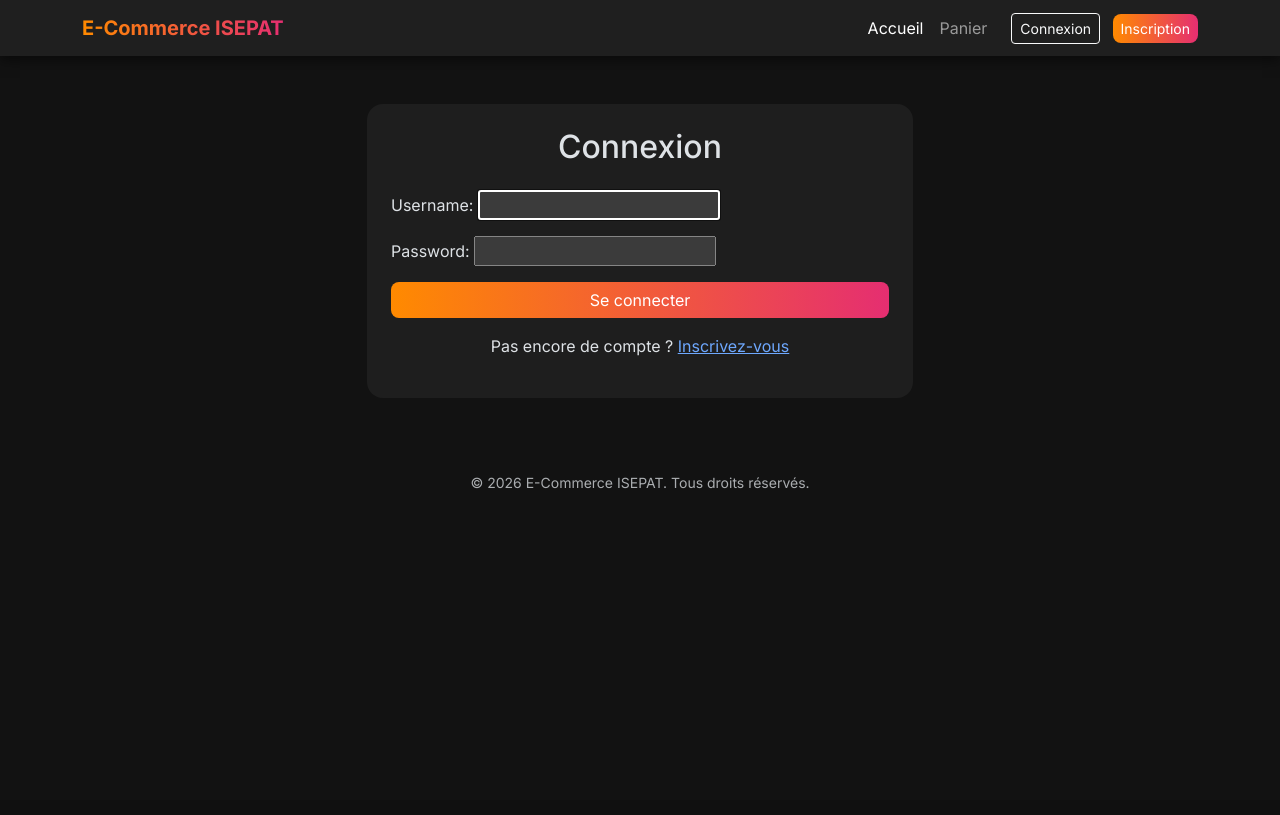
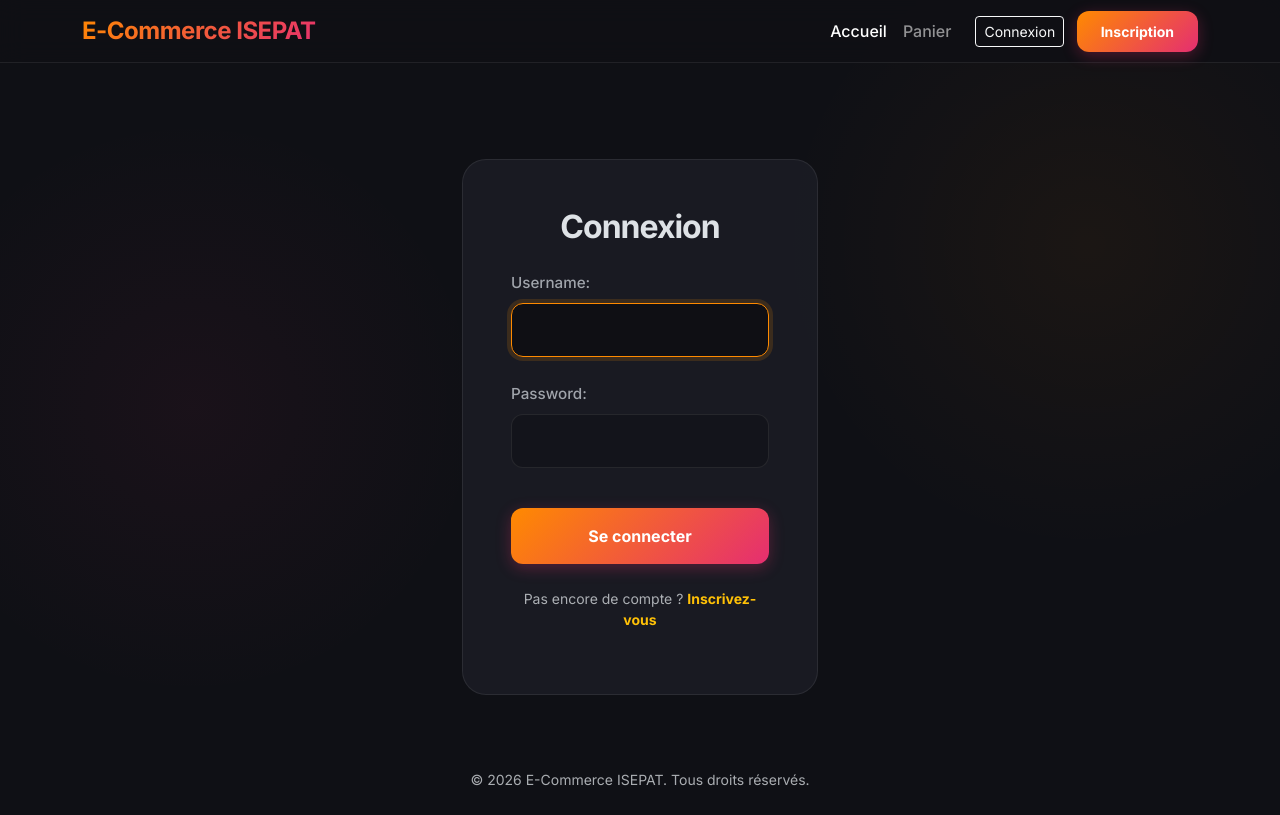
Before and after one commit to ndiayendaye291-oss/E-Commerce, a Django app: a page that uses frontend/templates/frontend/base.html in a window 1280 px wide. Before the commit the page ends 489 px from the top, so only its background shows below. Run offline with Django 5.2, Linux system fonts and the light colour scheme.

Commit message:
Revamp design to a modern premium glassmorphism dark theme

```diff
--- a/frontend/templates/frontend/base.html
+++ b/frontend/templates/frontend/base.html
@@ -10,39 +10,124 @@
     <link href="https://fonts.googleapis.com/css2?family=Inter:wght@400;500;700&display=swap" rel="stylesheet">
     <!-- Custom CSS -->
     <style>
+        :root {
+            --primary-gradient: linear-gradient(135deg, #ff8a00, #e52e71);
+            --bg-dark: #0f1015;
+            --card-bg: rgba(30, 32, 40, 0.7);
+            --border-color: rgba(255, 255, 255, 0.08);
+        }
         body {
             font-family: 'Inter', sans-serif;
-            background-color: #121212;
+            background-color: var(--bg-dark);
             color: #ffffff;
+            min-height: 100vh;
+            display: flex;
+            flex-direction: column;
+            background-image:
+                radial-gradient(circle at 15% 50%, rgba(229, 46, 113, 0.05), transparent 25%),
+                radial-gradient(circle at 85% 30%, rgba(255, 138, 0, 0.05), transparent 25%);
         }
         .navbar {
-            background-color: #1f1f1f !important;
-            box-shadow: 0 4px 12px rgba(0,0,0,0.5);
+            background: rgba(15, 16, 21, 0.8) !important;
+            backdrop-filter: blur(12px);
+            border-bottom: 1px solid var(--border-color);
         }
         .navbar-brand {
-            font-weight: 700;
-            background: linear-gradient(90deg, #ff8a00, #e52e71);
+            font-weight: 800;
+            font-size: 1.5rem;
+            background: var(--primary-gradient);
             -webkit-background-clip: text;
             -webkit-text-fill-color: transparent;
+            letter-spacing: -0.5px;
         }
+        .nav-link {
+            font-weight: 500;
+            transition: color 0.3s ease;
+        }
+        .nav-link:hover {
+            color: #ff8a00 !important;
+        }
+        /* Premium Cards (Glassmorphism) */
         .card {
-            background-color: #1e1e1e;
+            background: var(--card-bg);
+            backdrop-filter: blur(16px);
+            -webkit-backdrop-filter: blur(16px);
+            border: 1px solid var(--border-color);
+            border-radius: 24px;
+            transition: transform 0.4s cubic-bezier(0.175, 0.885, 0.32, 1.275), box-shadow 0.4s ease;
+            overflow: hidden;
+        }
+        .product-card:hover {
+            transform: translateY(-10px);
+            box-shadow: 0 20px 40px rgba(0,0,0,0.4), 0 0 20px rgba(255, 138, 0, 0.1);
+            border-color: rgba(255, 138, 0, 0.3);
+        }
+        /* Buttons */
+        .btn-primary {
+            background: var(--primary-gradient);
             border: none;
-            border-radius: 16px;
-            transition: transform 0.3s ease, box-shadow 0.3s ease;
-        }
-        .card:hover {
-            transform: translateY(-5px);
-            box-shadow: 0 10px 20px rgba(0,0,0,0.5);
-        }
-        .btn-primary {
-            background: linear-gradient(90deg, #ff8a00, #e52e71);
-            border: none;
-            border-radius: 8px;
-            transition: opacity 0.3s ease;
+            border-radius: 12px;
+            font-weight: 600;
+            padding: 10px 24px;
+            transition: all 0.3s ease;
+            box-shadow: 0 4px 15px rgba(229, 46, 113, 0.3);
         }
         .btn-primary:hover {
-            opacity: 0.8;
+            transform: scale(1.05);
+            box-shadow: 0 8px 25px rgba(229, 46, 113, 0.5);
+            color: white;
+        }
+        /* Forms Styling */
+        input[type="text"], input[type="password"], input[type="email"], input[type="number"], textarea, select {
+            background-color: rgba(0, 0, 0, 0.2) !important;
+            border: 1px solid var(--border-color) !important;
+            color: #fff !important;
+            border-radius: 12px !important;
+            padding: 14px 18px !important;
+            transition: all 0.3s ease !important;
+            width: 100%;
+            font-size: 1rem;
+        }
+        input:focus, textarea:focus, select:focus {
+            background-color: rgba(0, 0, 0, 0.4) !important;
+            border-color: #ff8a00 !important;
+            box-shadow: 0 0 0 4px rgba(255, 138, 0, 0.15) !important;
+            outline: none;
+        }
+        .form-label, label {
+            font-weight: 500;
+            margin-bottom: 0.5rem;
+            color: #a0a4ab;
+            font-size: 0.95rem;
+        }
+        .helptext {
+            font-size: 0.8rem;
+            color: #6c757d;
+            display: block;
+            margin-top: -0.5rem;
+            margin-bottom: 1rem;
+        }
+        ul.errorlist {
+            color: #ff4d4d;
+            list-style: none;
+            padding-left: 0;
+            font-size: 0.85rem;
+            margin-top: -0.5rem;
+        }
+        .auth-form p {
+            margin-bottom: 1.5rem;
+        }
+        /* Animations */
+        .fade-in-up {
+            animation: fadeInUp 0.6s cubic-bezier(0.16, 1, 0.3, 1) forwards;
+            opacity: 0;
+            transform: translateY(20px);
+        }
+        @keyframes fadeInUp {
+            to {
+                opacity: 1;
+                transform: translateY(0);
+            }
         }
     </style>
 </head>
--- a/frontend/templates/frontend/cart.html
+++ b/frontend/templates/frontend/cart.html
@@ -1,9 +1,9 @@
 {% extends 'frontend/base.html' %}
 
 {% block content %}
-<div class="row">
+<div class="row fade-in-up">
     <div class="col-md-8">
-        <h2 class="mb-4">Votre Panier</h2>
+        <h2 class="mb-4 fw-bold" style="letter-spacing: -1px;">Votre Panier</h2>
 
         {% if cart.items.all %}
             <div class="card p-3 mb-4">
--- a/frontend/templates/frontend/checkout.html
+++ b/frontend/templates/frontend/checkout.html
@@ -1,9 +1,9 @@
 {% extends 'frontend/base.html' %}
 
 {% block content %}
-<div class="row">
+<div class="row fade-in-up">
     <div class="col-md-7">
-        <div class="card p-4">
+        <div class="card p-5">
             <h3 class="mb-4">Finaliser la commande</h3>
             <form method="POST">
                 {% csrf_token %}
--- a/frontend/templates/frontend/dashboard_client.html
+++ b/frontend/templates/frontend/dashboard_client.html
@@ -1,9 +1,9 @@
 {% extends 'frontend/base.html' %}
 
 {% block content %}
-<div class="card p-4">
-    <h3 class="mb-4">Mon Tableau de Bord (Client)</h3>
-    <h5 class="mb-3">Historique des commandes</h5>
+<div class="card p-5 fade-in-up">
+    <h3 class="mb-4 fw-bold" style="letter-spacing: -1px;">Mon Tableau de Bord (Client)</h3>
+    <h5 class="mb-3 text-warning">Historique des commandes</h5>
 
     {% if orders %}
         <div class="table-responsive">
--- a/frontend/templates/frontend/dashboard_delivery.html
+++ b/frontend/templates/frontend/dashboard_delivery.html
@@ -1,9 +1,9 @@
 {% extends 'frontend/base.html' %}
 
 {% block content %}
-<div class="card p-4">
-    <h3 class="mb-4">Espace Livreur</h3>
-    <h5 class="mb-3">Livraisons qui vous sont assignées</h5>
+<div class="card p-5 fade-in-up">
+    <h3 class="mb-4 fw-bold" style="letter-spacing: -1px;">Espace Livreur</h3>
+    <h5 class="mb-3 text-warning">Livraisons assignées</h5>
 
     {% if deliveries %}
         <div class="table-responsive">
--- a/frontend/templates/frontend/login.html
+++ b/frontend/templates/frontend/login.html
@@ -2,16 +2,16 @@
 
 {% block content %}
 <div class="row justify-content-center">
-    <div class="col-md-6">
-        <div class="card p-4">
-            <h2 class="text-center mb-4">Connexion</h2>
-            <form method="POST">
+    <div class="col-md-5 col-lg-4 mt-5 fade-in-up">
+        <div class="card p-5">
+            <h2 class="text-center mb-4 fw-bold" style="letter-spacing: -1px;">Connexion</h2>
+            <form method="POST" class="auth-form">
                 {% csrf_token %}
                 {{ form.as_p }}
-                <button type="submit" class="btn btn-primary w-100">Se connecter</button>
+                <button type="submit" class="btn btn-primary w-100 mt-3 py-3">Se connecter</button>
             </form>
-            <div class="text-center mt-3">
-                <p>Pas encore de compte ? <a href="{% url 'register' %}">Inscrivez-vous</a></p>
+            <div class="text-center mt-4">
+                <p class="text-muted small">Pas encore de compte ? <a href="{% url 'register' %}" class="text-warning text-decoration-none fw-bold">Inscrivez-vous</a></p>
             </div>
         </div>
     </div>
```
Also changed, not shown: frontend/templates/frontend/index.html (+20 -15 lines), frontend/templates/frontend/register.html (+7 -7 lines).
